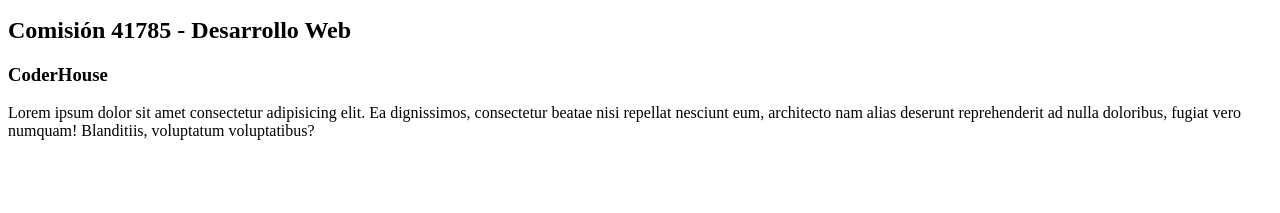
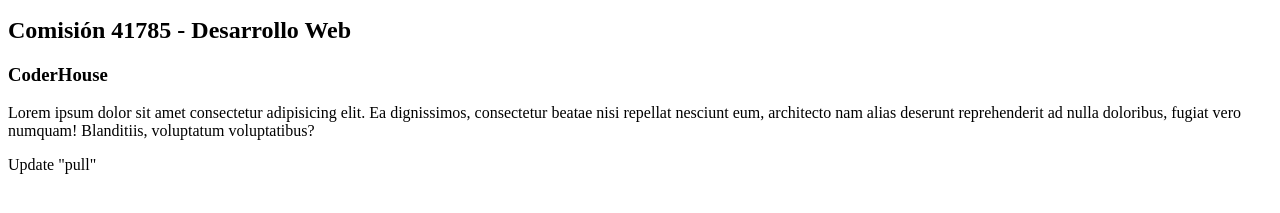
Before and after one commit to rodrigozungri/comision-41785, a plain HTML site: page index.html in a window 1280 px wide. Shown: the part 101-314 px from the top of the page. Drawn offline with Linux system fonts and the light colour scheme.

Commit message:
Update index.html

```diff
--- a/index.html
+++ b/index.html
@@ -19,5 +19,7 @@
 
     <p>Lorem ipsum dolor sit amet consectetur adipisicing elit. Ea dignissimos, consectetur beatae nisi repellat nesciunt eum, architecto nam alias deserunt reprehenderit ad nulla doloribus, fugiat vero numquam! Blanditiis, voluptatum voluptatibus?</p>
 
+    <p>Update "pull"</p>
+
 </body>
 </html>
```
